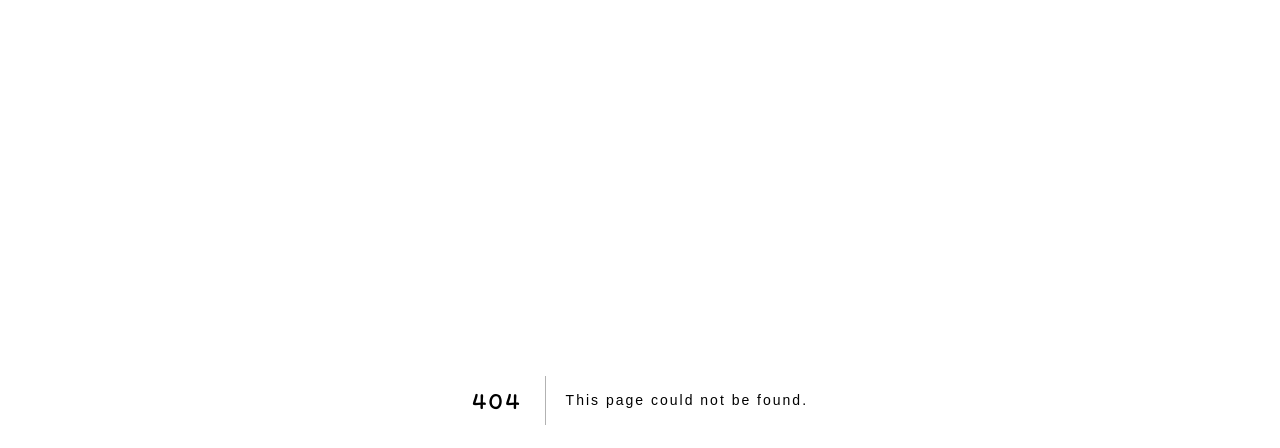
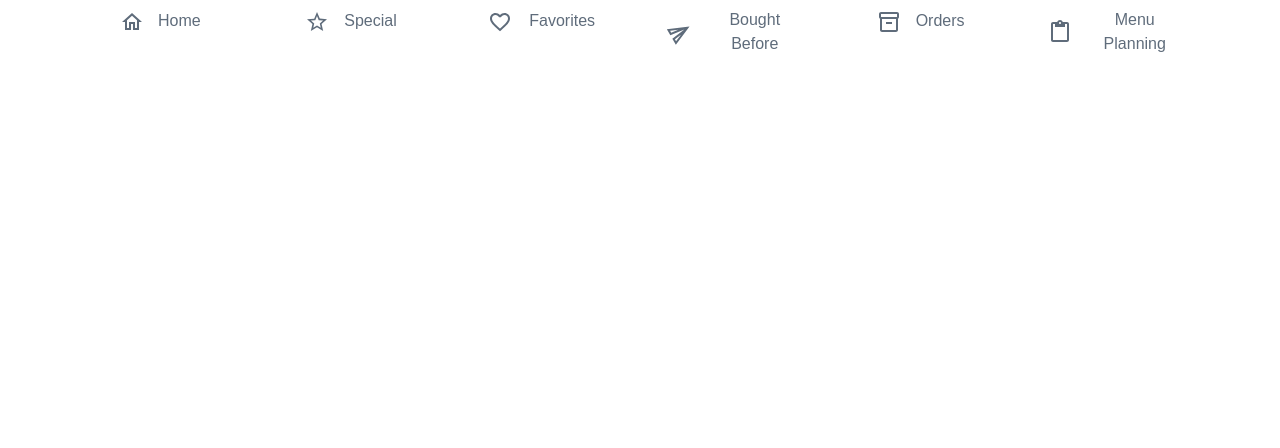
Before and after one commit to chih611/Foodash, a Next.js app: page /CustomerView/HomePage/HomeDirectionLink/HomeDirectionLink in a window 1280 px wide. Before the commit this address had no page. Shown: the top 448 px of the page. Built offline with nearby package versions, Linux system fonts and the light colour scheme.

Commit message:
added in the direction link nav bar  for the home page

```diff
--- /dev/null
+++ b/src/pages/CustomerView/HomePage/HomeDirectionLink/HomeDirectionLink.js
@@ -0,0 +1,151 @@
+import React from "react";
+import { Nav, Col, Row } from "react-bootstrap";
+import Link from "next/link";
+import { useRouter } from "next/router";
+import HomeOutlinedIcon from "@mui/icons-material/HomeOutlined";
+import StarBorderOutlinedIcon from "@mui/icons-material/StarBorderOutlined";
+import FavoriteBorderOutlinedIcon from "@mui/icons-material/FavoriteBorderOutlined";
+import SendOutlinedIcon from "@mui/icons-material/SendOutlined";
+import Inventory2OutlinedIcon from "@mui/icons-material/Inventory2Outlined";
+import ContentPasteOutlinedIcon from "@mui/icons-material/ContentPasteOutlined";
+const HomeDirectionLink = () => {
+  const router = useRouter();
+
+  return (
+    <div className="container">
+      <Nav className="row justify-content-center custom-nav">
+        <Col
+          md={2}
+          className={`text-center ${router.pathname === "/" ? "active" : ""}`}
+        >
+          <Link href="/" passHref legacyBehavior>
+            <a className="nav-link">
+              <div className="indicator-button">
+                <Row className="align-items-center">
+                  <Col xs={3}>
+                    <HomeOutlinedIcon />
+                  </Col>
+                  <Col xs={9}>
+                    <span>Home</span>
+                  </Col>
+                </Row>
+              </div>
+            </a>
+          </Link>
+        </Col>
+
+        <Col
+          md={2}
+          className={`text-center ${
+            router.pathname === "/special" ? "active" : ""
+          }`}
+        >
+          <Link href="/" passHref legacyBehavior>
+            <a className="nav-link">
+              <div className="indicator-button">
+                <Row className="align-items-center">
+                  <Col xs={3}>
+                    <StarBorderOutlinedIcon />
+                  </Col>
+                  <Col xs={9}>
+                    <span>Special</span>
+                  </Col>
+                </Row>
+              </div>
+            </a>
+          </Link>
+        </Col>
+
+        <Col
+          md={2}
+          className={`text-center ${
+            router.pathname === "/favorites" ? "active" : ""
+          }`}
+        >
+          <Link href="/" passHref legacyBehavior>
+            <a className="nav-link">
+              <div className="indicator-button">
+                <Row className="align-items-center">
+                  <Col xs={3}>
+                    <FavoriteBorderOutlinedIcon />
+                  </Col>
+                  <Col xs={9}>
+                    <span>Favorites</span>
+                  </Col>
+                </Row>
+              </div>
+            </a>
+          </Link>
+        </Col>
+
+        <Col
+          md={2}
+          className={`text-center ${
+            router.pathname === "/bought-before" ? "active" : ""
+          }`}
+        >
+          <Link href="/" passHref legacyBehavior>
+            <a className="nav-link">
+              <div className="indicator-button">
+                <Row className="align-items-center">
+                  <Col xs={3}>
+                    <SendOutlinedIcon sx={{ rotate: "-30deg" }} />
+                  </Col>
+                  <Col xs={9}>
+                    <span>Bought Before</span>
+                  </Col>
+                </Row>
+              </div>
+            </a>
+          </Link>
+        </Col>
+
+        <Col
+          md={2}
+          className={`text-center ${
+            router.pathname === "/orders" ? "active" : ""
+          }`}
+        >
+          <Link href="/" passHref legacyBehavior>
+            <a className="nav-link">
+              <div className="indicator-button">
+                <Row className="align-items-center">
+                  <Col xs={3}>
+                    <Inventory2OutlinedIcon />
+                  </Col>
+                  <Col xs={9}>
+                    <span>Orders</span>
+                  </Col>
+                </Row>
+              </div>
+            </a>
+          </Link>
+        </Col>
+
+        <Col
+          md={2}
+          className={`text-center   ${
+            router.pathname === "/menu-planning" ? "active" : ""
+          }`}
+        >
+          <Link href="/" passHref legacyBehavior>
+            <a className="nav-link">
+              <div className="indicator-button">
+                <Row className="align-items-center">
+                  <Col xs={3}>
+                    <ContentPasteOutlinedIcon />
+                  </Col>
+                  <Col xs={9}>
+                    <span>Menu Planning</span>
+                  </Col>
+                </Row>
+              </div>
+            </a>
+          </Link>
+        </Col>
+      </Nav>
+    </div>
+  );
+};
+
+export default HomeDirectionLink;
--- a/src/pages/CustomerView/HomePage/HomePage.js
+++ b/src/pages/CustomerView/HomePage/HomePage.js
@@ -1,7 +1,10 @@
+import React from "react";
+import HomeDirectionLink from "./HomeDirectionLink/HomeDirectionLink";
 const HomePage = () => {
   return (
     <div>
       <h1>Home Page</h1>
+      <HomeDirectionLink />
     </div>
   );
 };
--- a/src/styles/base/typography.scss
+++ b/src/styles/base/typography.scss
@@ -50,6 +50,15 @@ body {
   color: colors.$text-color;
 }
 
+.direction{
+
+  font-family: $font-stack;
+  font-size: 16px;
+  font-weight: normal;
+  color: colors.$text-color;
+}
+
+
 .button-text {
   font-family: $font-stack;
   font-size: 16px;
--- a/src/styles/components/button.scss
+++ b/src/styles/components/button.scss
@@ -11,13 +11,53 @@
   }
 }
 .indicator-button {
-  &--disabled {
+  @extend .direction; // Use the direction class in button styles
+
+  position: relative;
+  display: inline-block;
+  transition: color 0.3s ease, font-weight 0.3s ease;
+
+  &::after {
+    content: "";
+    position: absolute;
+    left: 50%;
+    right: 50%;
+    bottom: -5px;
+    height: 2px;
+    background-color: #025373;
+    transition: width 0.3s ease, left 0.3s ease, right 0.3s ease;
+    width: 0;
   }
-  &--hover {
+
+  &:hover {
+    color: #025373;
+    font-weight: 600;
+
+    &::after {
+      left: 0;
+      right: 0;
+      width: 100%;
+    }
   }
-  &--pressed {
+
+  &:active {
+    color: #025373;
+    font-weight: 600;
+
+    &::after {
+      left: 0;
+      right: 0;
+      width: 100%;
+    }
+  }
+
+  &:disabled {
+    color: #d3d3d3;
+    pointer-events: none;
+    font-weight: 400;
   }
 }
+
 
 .login-button {
   padding: 0.5rem 1rem; /* Adjust padding as needed */
```
Also changed, not shown: src/pages/CustomerView/HomePage/HomeCategoryBox/HomeCategoryBox.js (added, +18 -0 lines), src/pages/CustomerView/HomePage/HomeCategoryContainer/HomeCategoryContainer.js (added, +18 -0 lines), src/pages/CustomerView/HomePage/HomeItemContainer/HomeItemContainer.js (added, +17 -0 lines), src/pages/CustomerView/HomePage/HomeSideBar/HomeSideBar.js (added, +16 -0 lines).
